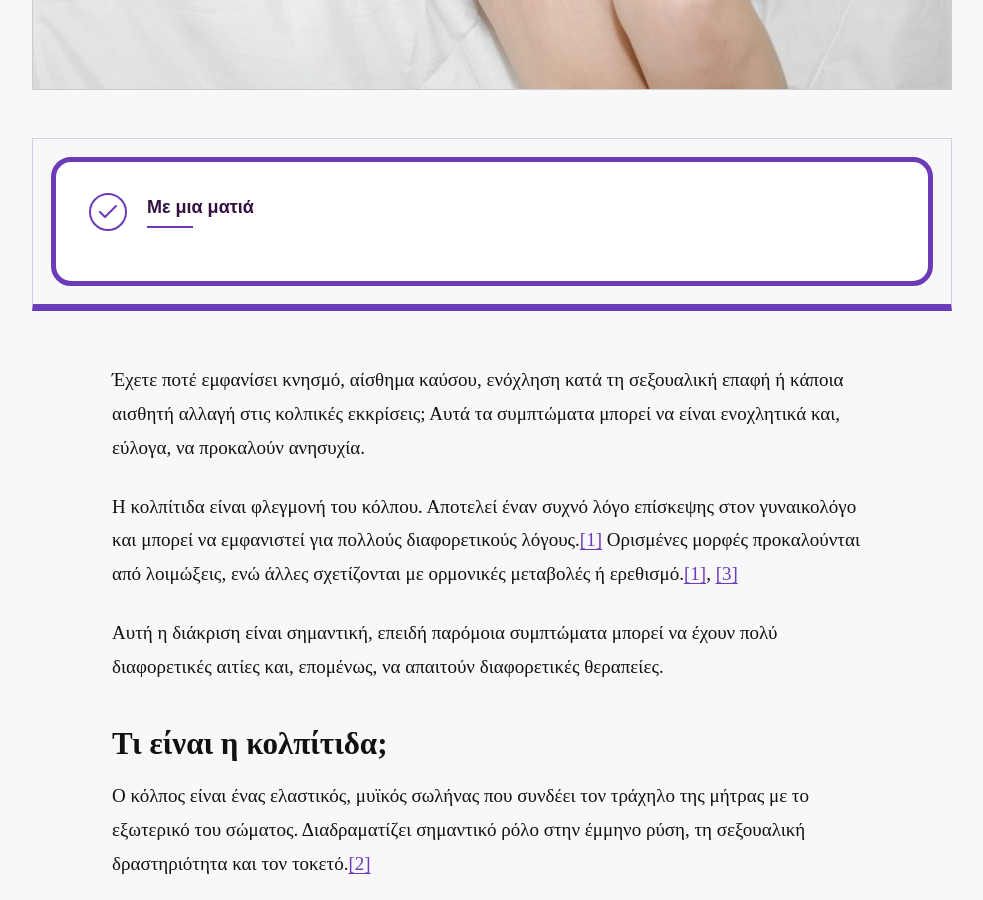
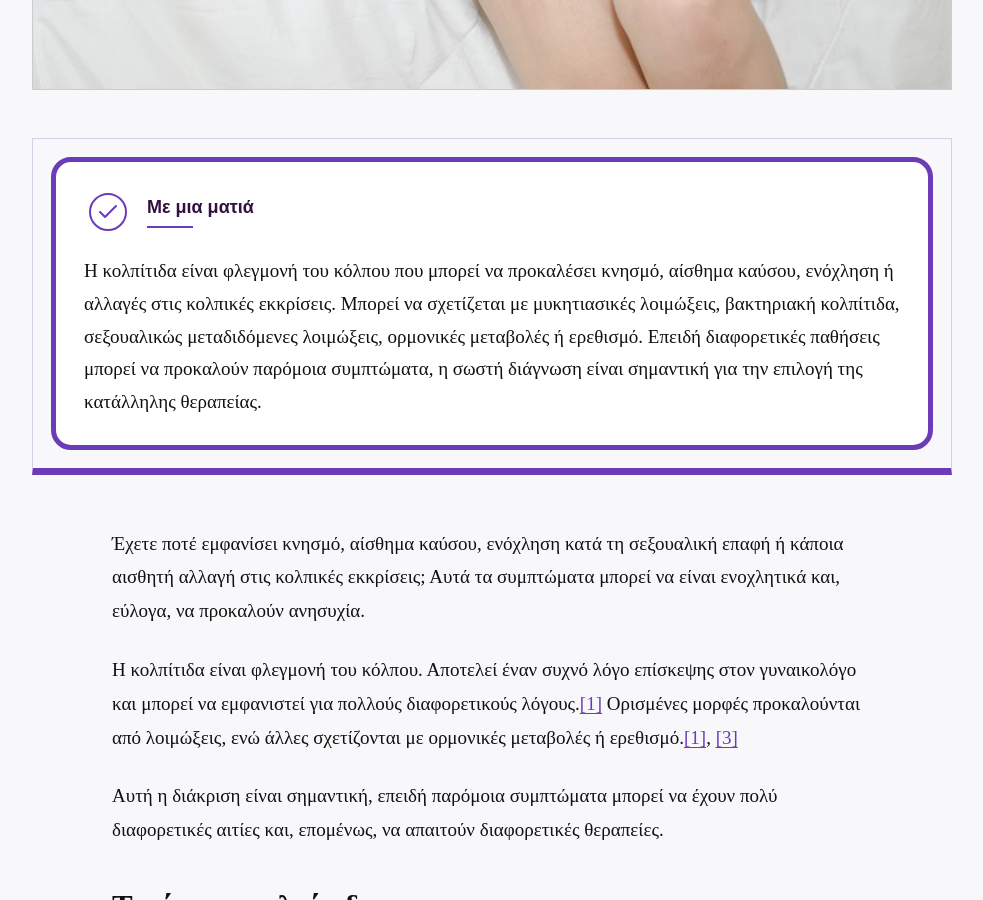
Before and after one commit to BiomedFacts/BiomedFacts, a Jekyll site: the page built from _posts/2026-09-12-kolpitida-syxnes-aities-symptwmata-kai-pws-na-prostateyseis-thn-ygeia-toy-kolpoy-soy.md, in a window 1280 px wide and 900 px high, scrolled down 1020 px. Shown: the whole window, without its empty margins (148-1131 px from the left). Built offline with Jekyll 4.4.1, drawn with Linux system fonts in a browser that asks for light colours.

Commit message:
Update _posts/2026-09-12-kolpitida-syxnes-aities-symptwmata-kai-pws-na-prostateyseis-thn-ygeia-toy-kolpoy-soy.md (via Pages CMS)

```diff
--- a/_posts/2026-09-12-kolpitida-syxnes-aities-symptwmata-kai-pws-na-prostateyseis-thn-ygeia-toy-kolpoy-soy.md
+++ b/_posts/2026-09-12-kolpitida-syxnes-aities-symptwmata-kai-pws-na-prostateyseis-thn-ygeia-toy-kolpoy-soy.md
@@ -13,10 +13,15 @@ author: Δήμητρα Μουρκόγιαννη, BSc (Hons) Biomedical Science
 featured: false
 seo_title: "Κολπίτιδα: Αιτίες, Συμπτώματα και Τι Πρέπει να Ξέρετε"
 seo_description: >
-  Τι προκαλεί την κολπίτιδα; Μάθετε τα συχνότερα συμπτώματα, τις αιτίες,
-  τη διαφορά μεταξύ καντιντίασης, βακτηριακής κολπίτιδας και άλλων μορφών.
+  Τι προκαλεί την κολπίτιδα; Μάθετε τα συχνότερα συμπτώματα, τις αιτίες, τη
+  διαφορά μεταξύ καντιντίασης, βακτηριακής κολπίτιδας και άλλων μορφών.
+overview: Η κολπίτιδα είναι φλεγμονή του κόλπου που μπορεί να προκαλέσει κνησμό,
+  αίσθημα καύσου, ενόχληση ή αλλαγές στις κολπικές εκκρίσεις. Μπορεί να
+  σχετίζεται με μυκητιασικές λοιμώξεις, βακτηριακή κολπίτιδα, σεξουαλικώς
+  μεταδιδόμενες λοιμώξεις, ορμονικές μεταβολές ή ερεθισμό. Επειδή διαφορετικές
+  παθήσεις μπορεί να προκαλούν παρόμοια συμπτώματα, η σωστή διάγνωση είναι
+  σημαντική για την επιλογή της κατάλληλης θεραπείας.
 ---
-
 Έχετε ποτέ εμφανίσει κνησμό, αίσθημα καύσου, ενόχληση κατά τη σεξουαλική επαφή ή κάποια αισθητή αλλαγή στις κολπικές εκκρίσεις; Αυτά τα συμπτώματα μπορεί να είναι ενοχλητικά και, εύλογα, να προκαλούν ανησυχία.
 
 Η κολπίτιδα είναι φλεγμονή του κόλπου. Αποτελεί έναν συχνό λόγο επίσκεψης στον γυναικολόγο και μπορεί να εμφανιστεί για πολλούς διαφορετικούς λόγους.[[1]](https://www.acog.org/womens-health/faqs/vaginitis) Ορισμένες μορφές προκαλούνται από λοιμώξεις, ενώ άλλες σχετίζονται με ορμονικές μεταβολές ή ερεθισμό.[[1]](https://www.acog.org/womens-health/faqs/vaginitis), [[3]](https://my.clevelandclinic.org/health/diseases/9131-vaginitis)
```
Also changed, not shown: other parts of _posts/2026-09-12-kolpitida-syxnes-aities-symptwmata-kai-pws-na-prostateyseis-thn-ygeia-toy-kolpoy-soy.md (+2 -2 lines).
